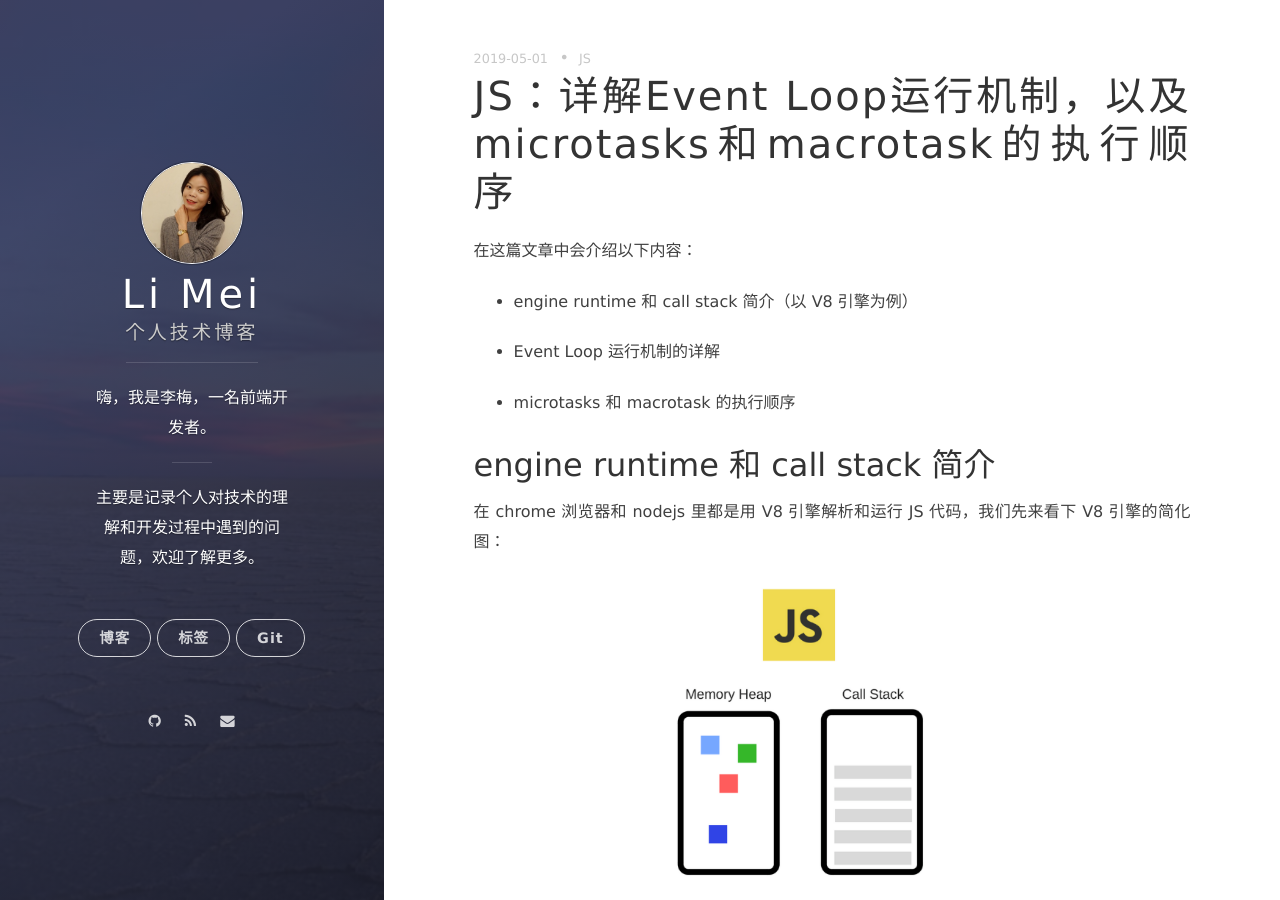
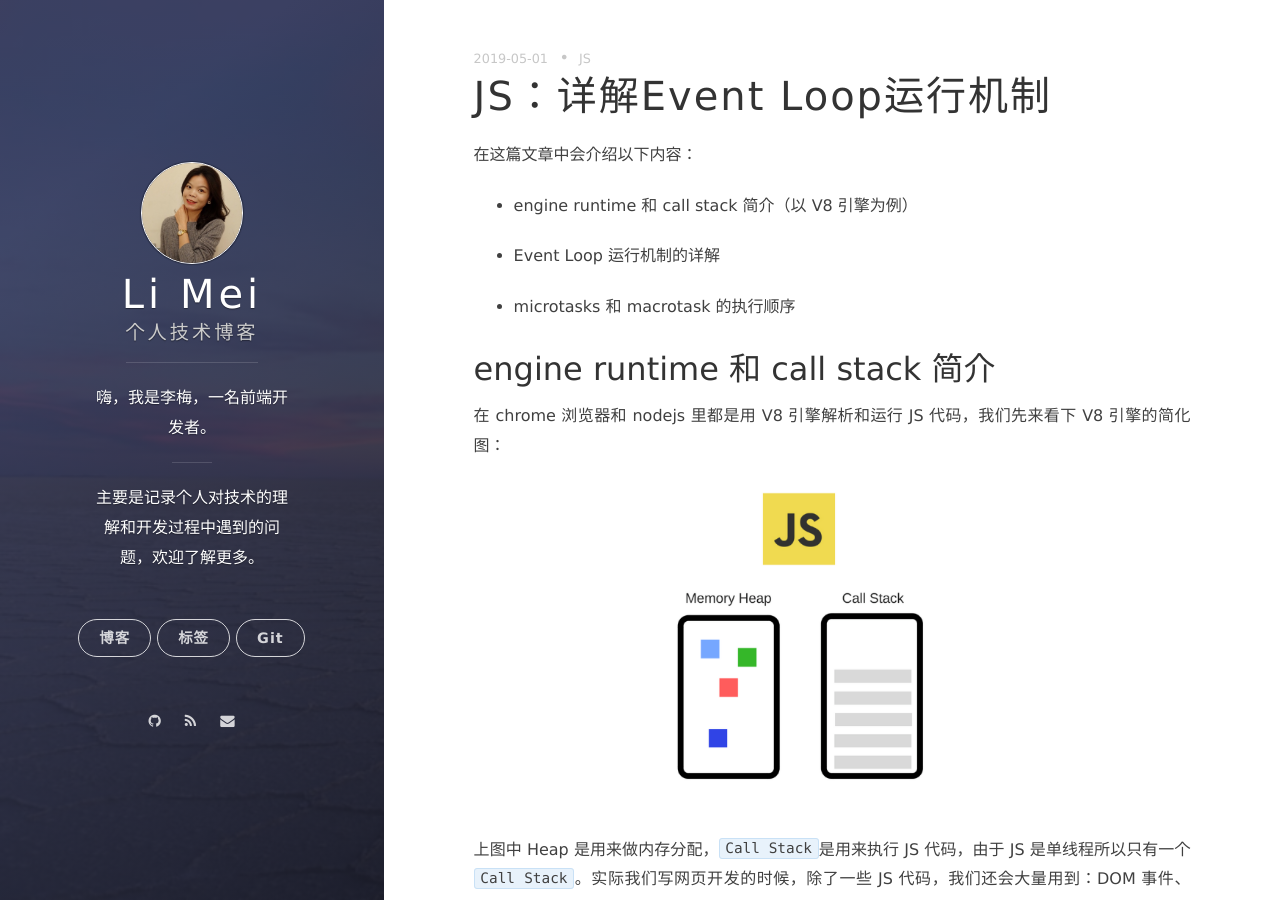
Before and after one commit to LiMeii/LiMeii.github.io, a Jekyll site: the page built from _posts/2019-05-01-js-eventloop.md, in a window 1280 px wide and 900 px high. Built offline with Jekyll 4.4.1, drawn with Linux system fonts in a browser that asks for light colours; nearby versions of some CDN libraries.

Commit message:
Update 2019-05-01-js-eventloop.md
update post titile

```diff
--- a/_posts/2019-05-01-js-eventloop.md
+++ b/_posts/2019-05-01-js-eventloop.md
@@ -1,5 +1,5 @@
 ---
-title: JS：详解Event Loop运行机制，以及microtasks和macrotask的执行顺序
+title: JS：详解Event Loop运行机制
 tags: JS
 layout: post
 ---
```
